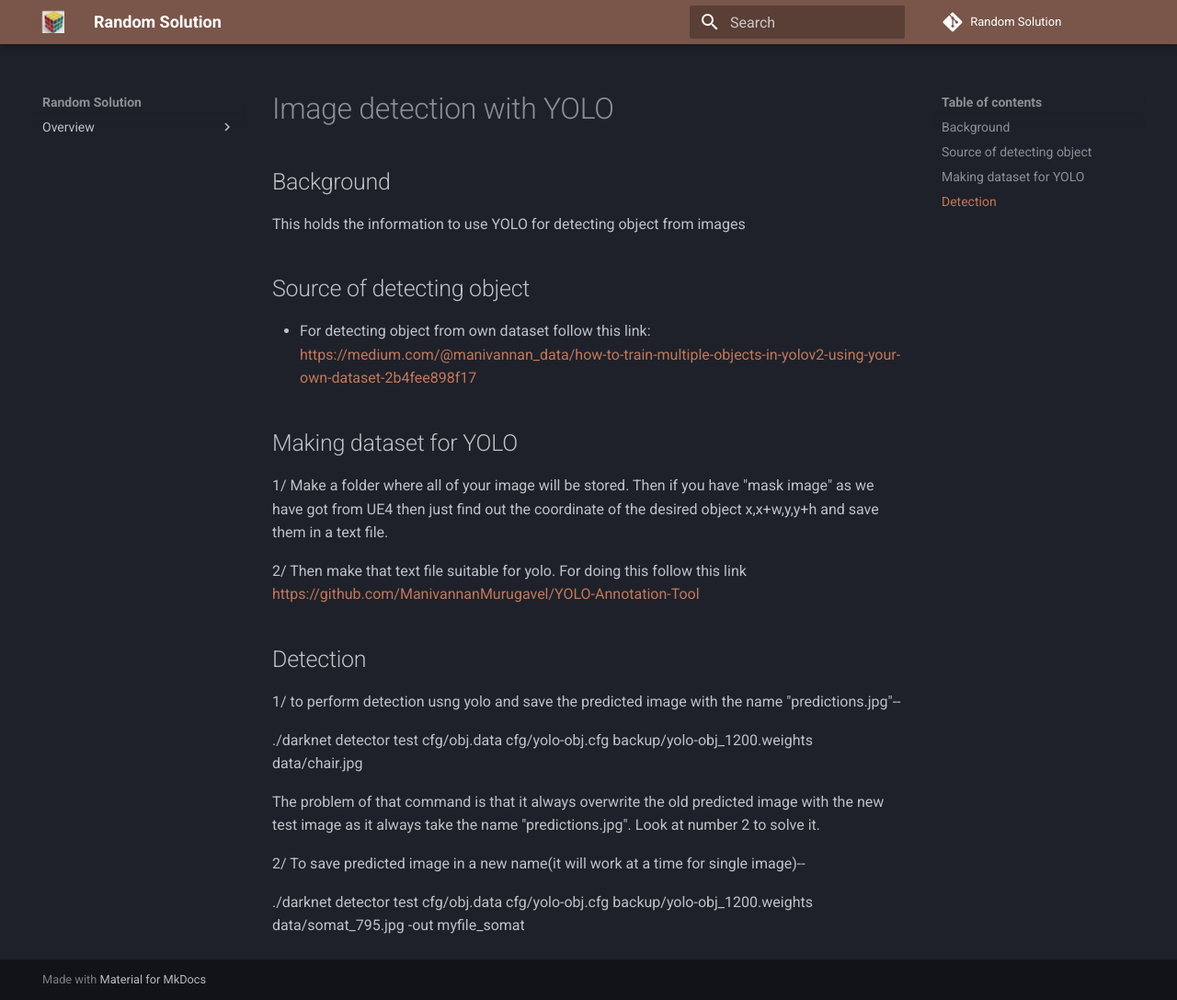
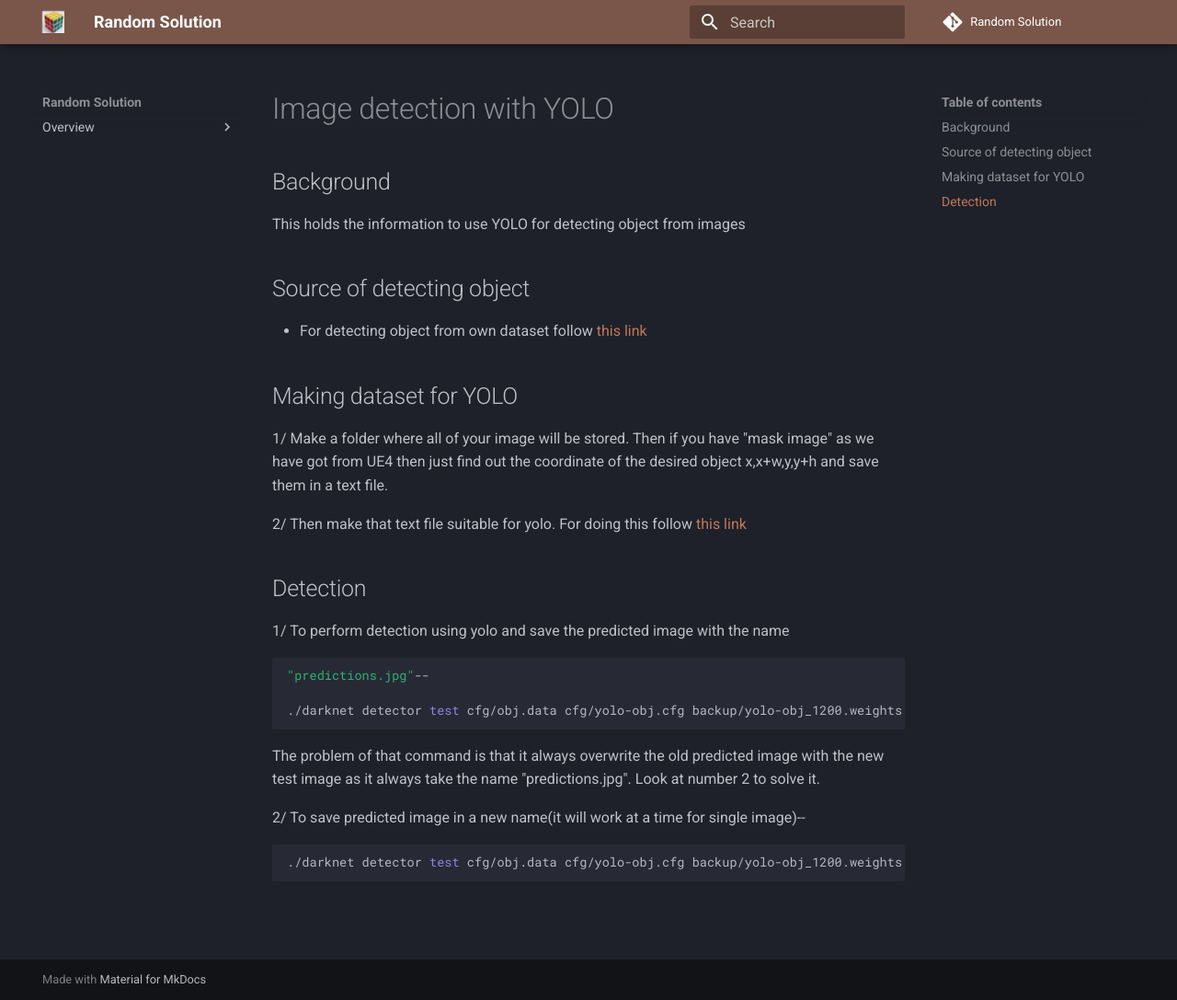
Before and after one commit to atifkarim/random_solution, an MkDocs documentation site: the page built from docs/command_for_yolo.md, in a window 1280 px wide and 1087 px high. Shown: the whole window at 92% size. Built offline with MkDocs 1.6.1 and Material for MkDocs 9.7.7, drawn with Linux system fonts in a browser that asks for light colours; comment, search, counter and statistics services are not loaded.

Commit message:
updated docs
- hyperlinks are modified
- spelling fixation is done

````diff
--- a/docs/command_for_yolo.md
+++ b/docs/command_for_yolo.md
@@ -7,22 +7,27 @@ This holds the information to use YOLO for detecting object from images
 
 ## Source of detecting object
 
-- For detecting object from own dataset follow this link: <https://medium.com/@manivannan_data/how-to-train-multiple-objects-in-yolov2-using-your-own-dataset-2b4fee898f17>
+- For detecting object from own dataset follow [this link](https://medium.com/@manivannan_data/how-to-train-multiple-objects-in-yolov2-using-your-own-dataset-2b4fee898f17)
 
 ## Making dataset for YOLO
 
 1/ Make a folder where all of your image will be stored. Then if you have "mask image" as we have got from UE4 then just find out the coordinate of the desired object x,x+w,y,y+h and save them in a text file.
 
-2/ Then make that text file suitable for yolo. For doing this follow this link <https://github.com/ManivannanMurugavel/YOLO-Annotation-Tool>
+2/ Then make that text file suitable for yolo. For doing this follow [this link](https://github.com/ManivannanMurugavel/YOLO-Annotation-Tool)
 
 ## Detection
 
-1/ to perform detection usng yolo and save the predicted image with the name "predictions.jpg"--
+1/ To perform detection using yolo and save the predicted image with the name
+```sh
+"predictions.jpg"--
 
 ./darknet detector test cfg/obj.data cfg/yolo-obj.cfg backup/yolo-obj_1200.weights data/chair.jpg
+```
 
 The problem of that command is that it always overwrite the old predicted image with the new test image as it always take the name "predictions.jpg". Look at number 2 to solve it.
 
 2/ To save predicted image in a new name(it will work at a time for single image)--
 
+```sh
 ./darknet detector test cfg/obj.data cfg/yolo-obj.cfg backup/yolo-obj_1200.weights data/somat_795.jpg -out myfile_somat
+```
````
Also changed, not shown: docs/training_testing_yolo.md (+13 -5 lines).
